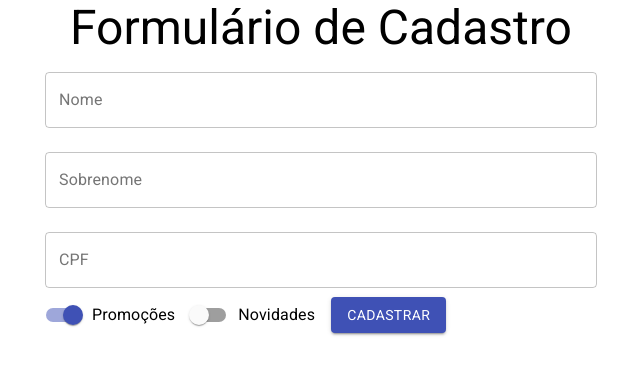
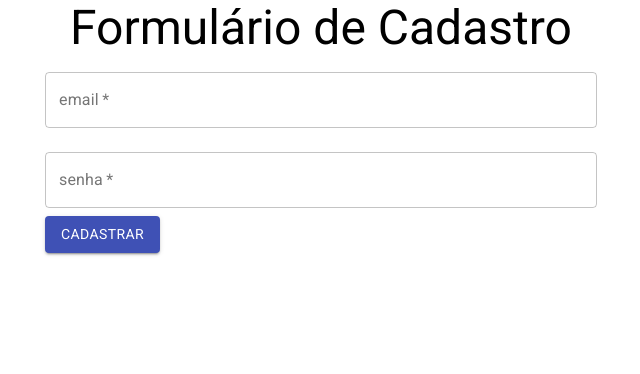
Before and after one commit to felipereiss18/form-alura, a React (Create React App) app: page / in a window 1280 px wide. Shown: the top 374 px of the page, without its empty margins (319-959 px from the left). Built offline with nearby package versions, Linux system fonts and the light colour scheme.

Commit message:
FEAT: Separação dos formulários

```diff
--- a/src/App.js
+++ b/src/App.js
@@ -9,7 +9,7 @@
   return (
       <Container component="article" maxWidth="sm">
           <Typography variant="h3" component="h1" align="center">Formulário de Cadastro</Typography>
-          <FormularioCadastro aoEnviar={aoEnviarForm}/>
+          <FormularioCadastro aoEnviar={aoEnviarForm} validarCPF={validarCPF}/>
       </Container>
 );
 }
@@ -18,4 +18,12 @@
     console.log(dados)
 }
 
+function validarCPF(cpf) {
+    if(cpf.length !== 11){
+        return {valido:true, texto:"CPF deve ter 11 digitos!"}
+    }else{
+        return {valido:false, texto:""}
+    }
+}
+
 export default App;
--- /dev/null
+++ b/src/components/FormularioCadastro/DadosEntrega.jsx
@@ -0,0 +1,64 @@
+import React, {useState} from "react";
+import {TextField, Button} from "@material-ui/core";
+
+function DadosEntrega({aoEnviar}) {
+
+    const [cep, setCep] = useState("");
+    const [endereco, setEndereco] = useState("");
+    const [numero, setNumero] = useState("");
+    const [estado, setEstado] = useState("");
+    const [cidade, setCidade] = useState("");
+
+    return(
+        <form onSubmit={event => {
+            event.preventDefault();
+            aoEnviar({cep, endereco, numero, estado, cidade})
+        }}>
+            <TextField
+                id="cep"
+                value={cep}
+                onChange={event => setCep(event.target.value)}
+                label="CEP"
+                type="number"
+                variant="outlined"
+                margin="normal"/>
+            <TextField
+                id="endereco"
+                value={endereco}
+                onChange={event => setEndereco(event.target.value)}
+                label="Endereço"
+                type="text"
+                variant="outlined"
+                margin="normal"
+                fullWidth/>
+            <TextField
+                id="numero"
+                value={numero}
+                onChange={event => setNumero(event.target.value)}
+                label="Número"
+                type="number"
+                variant="outlined"
+                margin="normal"/>
+            <TextField
+                id="estado"
+                value={estado}
+                onChange={event => setEstado(event.target.value)}
+                label="Estado"
+                type="text"
+                variant="outlined"
+                margin="normal"/>
+            <TextField
+                id="cidade"
+                value={cidade}
+                onChange={event => setCidade(event.target.value)}
+                label="cidade"
+                type="text"
+                variant="outlined"
+                margin="normal"/>
+            <Button type="submit" variant="contained" color="primary" fullWidth>Finalizar Cadastro</Button>
+        </form>
+    )
+
+}
+
+export default DadosEntrega;
--- /dev/null
+++ b/src/components/FormularioCadastro/DadosPessoais.jsx
@@ -0,0 +1,79 @@
+import React, {useState} from "react";
+import {Button, FormControlLabel, Switch, TextField} from "@material-ui/core";
+
+function DadosPessoais({aoEnviar, validarCPF}) {
+
+    const [nome, setNome] = useState("");
+    const [sobrenome, setSobrenome] = useState("");
+    const [cpf, setCpf] = useState("");
+    const [promocoes, setPromocoes] = useState(true);
+    const [novidades, setNovidades] = useState(false);
+    const [erros, setErros] = useState({cpf:{valido:false, texto:""}})
+
+    return(
+        <form
+            onSubmit={event => {
+                event.preventDefault();
+                aoEnviar({nome, sobrenome, cpf, promocoes, novidades})
+            }}>
+            <TextField
+                value={nome}
+                onChange={event => {
+                    setNome(event.target.value);
+                }}
+
+                id="nome"
+                label="Nome"
+                variant="outlined"
+                fullWidth
+                margin="normal"/>
+            <TextField
+                value={sobrenome}
+                onChange={event => {
+                    setSobrenome(event.target.value);
+                }}
+                id="sobrenome"
+                label="Sobrenome"
+                variant="outlined"
+                fullWidth
+                margin="normal"/>
+
+            <TextField
+                value={cpf}
+                onChange={event => {
+                    setCpf(event.target.value);
+                }}
+                onBlur={(event) =>{
+                    const ehValido = validarCPF(cpf)
+                    setErros({cpf: ehValido})
+                }}
+                error={erros.cpf.valido}
+                helperText={erros.cpf.texto}
+                id="cpf"
+                label="CPF"
+                variant="outlined"
+                fullWidth
+                margin="normal"/>
+
+            <FormControlLabel
+                checked={promocoes}
+                control={<Switch onChange={event => {
+                    setPromocoes(event.target.checked);
+                }} name="promocoes" color="primary"/>}
+                label="Promoções"/>
+            <FormControlLabel
+                control={<Switch
+                    checked={novidades}
+                    onChange={event => {
+                        setNovidades(event.target.checked);
+                    }}
+                    name="novidades" color="primary"/>}
+                label="Novidades"/>
+
+            <Button variant="contained" color="primary" type="submit">Cadastrar</Button>
+        </form>
+    );
+
+}
+
+export default DadosPessoais;
--- /dev/null
+++ b/src/components/FormularioCadastro/DadosUsuario.jsx
@@ -0,0 +1,42 @@
+import React, {useState} from "react";
+import {TextField, Button} from "@material-ui/core";
+
+function DadosUsuario({aoEnviar}) {
+
+    const [email, setEmail] = useState("");
+    const [senha, setSenha] = useState("");
+
+    return(
+      <form onSubmit={event => {
+          event.preventDefault();
+          aoEnviar({email, senha});
+      }}>
+          <TextField
+              id="email"
+              value={email}
+              onChange={event => {
+                  setEmail(event.target.value);
+              }}
+              label="email"
+              type="email"
+              required={true}
+              variant="outlined"
+              margin="normal"
+              fullWidth/>
+          <TextField
+              id="senha"
+              value={senha}
+              onChange={event => setSenha(event.target.value)}
+              label="senha"
+              type="senha"
+              required={true}
+              variant="outlined"
+              margin="normal"
+              fullWidth/>
+          <Button variant="contained" color="primary" type="submit">Cadastrar</Button>
+      </form>
+    );
+
+}
+
+export default DadosUsuario;
--- a/src/components/FormularioCadastro/FormularioCadastro.jsx
+++ b/src/components/FormularioCadastro/FormularioCadastro.jsx
@@ -1,72 +1,29 @@
 import React, {useState} from 'react';
-import {Switch, TextField, Button, FormControlLabel} from "@material-ui/core";
+import DadosPessoais from "./DadosPessoais";
+import DadosUsuario from "./DadosUsuario";
+import DadosEntrega from "./DadosEntrega";
 
-function FormularioCadastro({aoEnviar}) {
+function FormularioCadastro({aoEnviar, validarCPF}) {
 
-    const [nome, setNome] = useState("");
-    const [sobrenome, setSobrenome] = useState("");
-    const [cpf, setCpf] = useState("");
-    const [promocoes, setPromocoes] = useState(true);
-    const [novidades, setNovidades] = useState(false);
+    const [etapaAtual, setEtapaAtual] = useState(0)
+    const formularios = [
+        <DadosUsuario aoEnviar={proximo}/>,
+        <DadosPessoais aoEnviar={proximo} validarCPF={validarCPF}/>,
+        <DadosEntrega aoEnviar={aoEnviar}/>
+    ];
+
+    function proximo(){
+        setEtapaAtual(etapaAtual+1);
+    }
 
     return(
-        <form
-            onSubmit={event => {
-                event.preventDefault();
-                aoEnviar({nome, sobrenome, cpf, promocoes, novidades})
-        }}>
-            <TextField
-                value={nome}
-                onChange={event => {
-                    setNome(event.target.value);
-                }}
-
-                id="nome"
-                label="Nome"
-                variant="outlined"
-                fullWidth
-                margin="normal"/>
-            <TextField
-                value={sobrenome}
-                onChange={event => {
-                    setSobrenome(event.target.value);
-                }}
-                id="sobrenome"
-                label="Sobrenome"
-                variant="outlined"
-                fullWidth
-                margin="normal"/>
-
-            <TextField
-                value={cpf}
-                onChange={event => {
-                    setCpf(event.target.value);
-                }}
-                id="cpf"
-                label="CPF"
-                variant="outlined"
-                fullWidth
-                margin="normal"/>
-
-            <FormControlLabel
-                checked={promocoes}
-                control={<Switch onChange={event => {
-                    setPromocoes(event.target.checked);
-                }} name="promocoes" color="primary"/>}
-                label="Promoções"/>
-            <FormControlLabel
-                control={<Switch
-                    checked={novidades}
-                    onChange={event => {
-                        setNovidades(event.target.checked);
-                    }}
-                    name="novidades" color="primary"/>}
-                label="Novidades"/>
-
-            <Button variant="contained" color="primary" type="submit">Cadastrar</Button>
-        </form>
-    );
+        <>
+            {formularios[etapaAtual]}
+        </>
+    )
 
 }
 
+
+
 export default FormularioCadastro;
```
